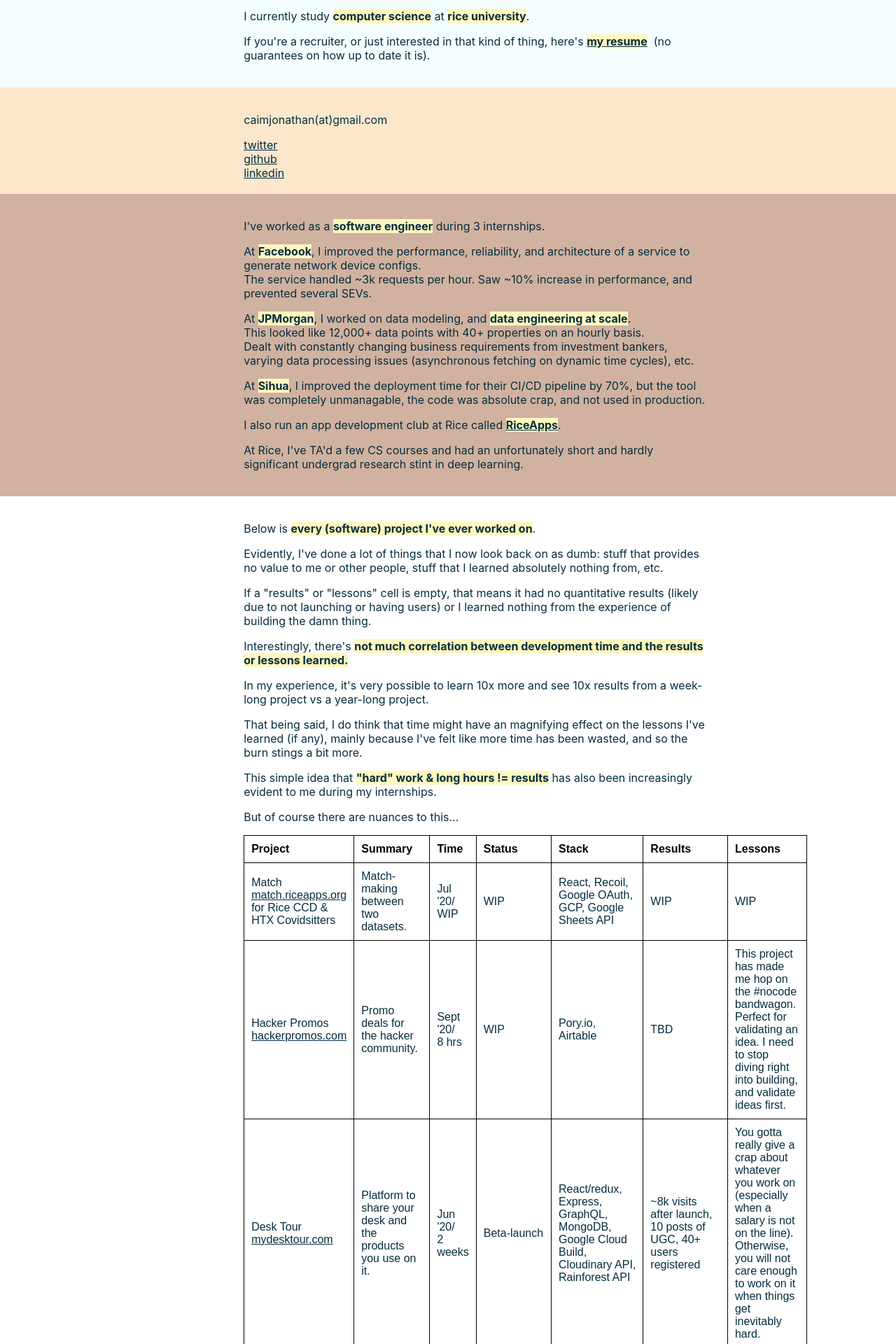
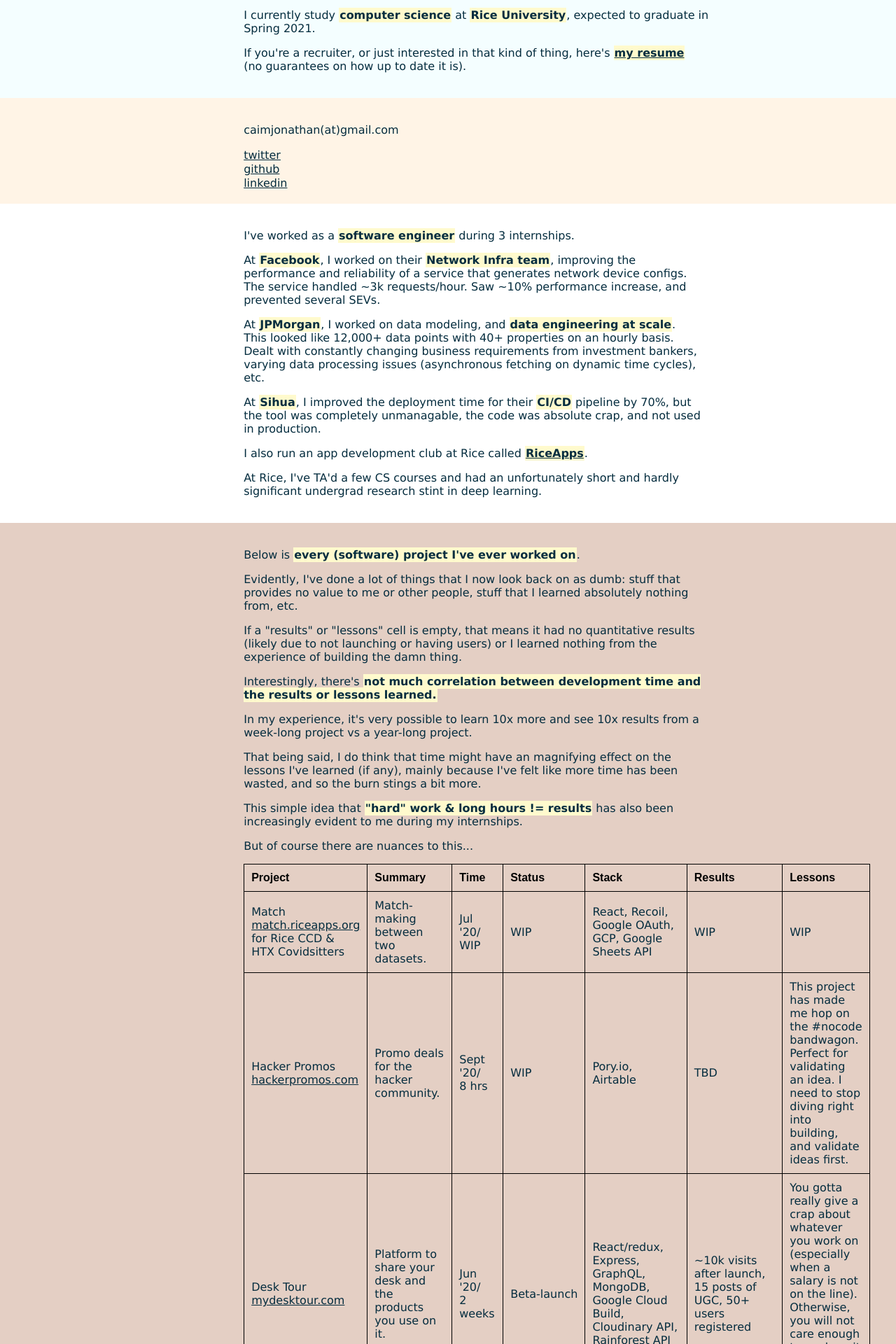
Before and after one commit to jonathancai11/min-portfolio, a React (Create React App) app: page / in a window 1280 px wide. Shown: the part 320-2240 px from the top of the page at 70% size. Built offline with nearby package versions, Linux system fonts and the light colour scheme.

Commit message:
some more minor cosmetics

```diff
--- a/src/App.css
+++ b/src/App.css
@@ -18,32 +18,39 @@
 }
 
 section#contact {
-  background-color: #fce7cd;
+  background-color: #fff4e6;
 }
 
 section#work {
-  background-color: #d1b1a0;
+  background-color: #ffffff;
+}
+
+section#projects {
+  background-color: #e4cfc4;
 }
 
 section#read {
-  background-color: #C1DADA;
-}
-
-section#projects {
-  background-color: #ffffff;
+  background-color: #d1e7e7;
 }
 
 p, td, li, a {
-  /* line-height: 1.1; */
+  /* line-height: 1.3; */
   /* font-family: "Leitura News","Palatino","Georgia","Times New Roman",serif; */
+  font-family: Verdana, Geneva, Tahoma, sans-serif;
   color: #052d3f;
   /* font-weight: 400; */
 }
 
 b {
-  background-color: rgb(255, 247, 190);
+  background-color: rgb(255, 250, 205);
   font-weight: bold;
+  padding:1px;
 }
+
+b>a:hover {
+  background-color: rgb(255, 232, 27);
+}
+
 
 @media only screen and (max-width: 600px) {
   div.section-content {
--- a/src/components/About/About.js
+++ b/src/components/About/About.js
@@ -9,7 +9,7 @@
             <img src={pic} className="Picture"/>
             <div>
                 <p>Hi, I'm Jonathan! 👋</p>
-                <p>I currently study <b>computer science</b> at <b>rice university</b>.</p>
+                <p>I currently study <b>computer science</b> at <b>Rice University</b>, expected to graduate in Spring 2021.</p>
                 <p>If you're a recruiter, or just interested in that kind of thing, here's <b><a target="_blank" rel="noopener noreferrer" href={pdf}>my resume</a></b>
                 &nbsp; (no guarantees on how up to date it is).</p>
             </div>
--- a/src/components/Read/Read.js
+++ b/src/components/Read/Read.js
@@ -13,7 +13,7 @@
 
             {read.toread.map((x, i) => <li key={i}>{x}</li>)}
 
-            <p>Here are some that I've read or reread in recent memory that I could recommend.
+            <p>Here are some that I've <b>read or reread in recent memory</b> that I could recommend.
                 Might also try to include articles in the future if I can bother to.</p>
 
             {read.read.map((x, i) => <li key={i}>{x}</li>)}
--- a/src/components/Sidebar/Sidebar.css
+++ b/src/components/Sidebar/Sidebar.css
@@ -4,7 +4,7 @@
     flex-direction: column;
     width: 150px;
     top: 10%;
-    left: 15%;
+    left: 18%;
 }
 
 @media only screen and (max-width: 600px) {
--- a/src/components/Work/Work.js
+++ b/src/components/Work/Work.js
@@ -9,9 +9,8 @@
             </p>
 
             <p>
-                At <b>Facebook</b>, I improved the performance, reliability, and architecture of a service to generate network device configs. <br/>
-                The service handled ~3k requests per hour.
-                Saw ~10% increase in performance, and prevented several SEVs.
+                At <b>Facebook</b>, I worked on their <b>Network Infra team</b>, improving the performance and reliability of a service that generates network device configs. <br/>
+                The service handled ~3k requests/hour. Saw ~10% performance increase, and prevented several SEVs.
             </p>
 
             <p>
@@ -21,7 +20,7 @@
             </p>
 
             <p>
-                At <b>Sihua</b>, I improved the deployment time for their CI/CD pipeline by 70%, but the tool was completely unmanagable, the code was absolute crap, and not used in production.
+                At <b>Sihua</b>, I improved the deployment time for their <b>CI/CD</b> pipeline by 70%, but the tool was completely unmanagable, the code was absolute crap, and not used in production.
             </p>
 
             <p>
--- a/src/data/projects.json
+++ b/src/data/projects.json
@@ -39,7 +39,7 @@
     "dev_time": "2 weeks",
     "lessons": "You gotta really give a crap about whatever you work on (especially when a salary is not on the line). Otherwise, you will not care enough to work on it when things get inevitably hard.",
     "organization": "",
-    "results": "~8k visits after launch, 10 posts of UGC, 40+ users registered"
+    "results": "~10k visits after launch, 15 posts of UGC, 50+ users registered"
   },
   {
     "name": "Personal Website",
```
